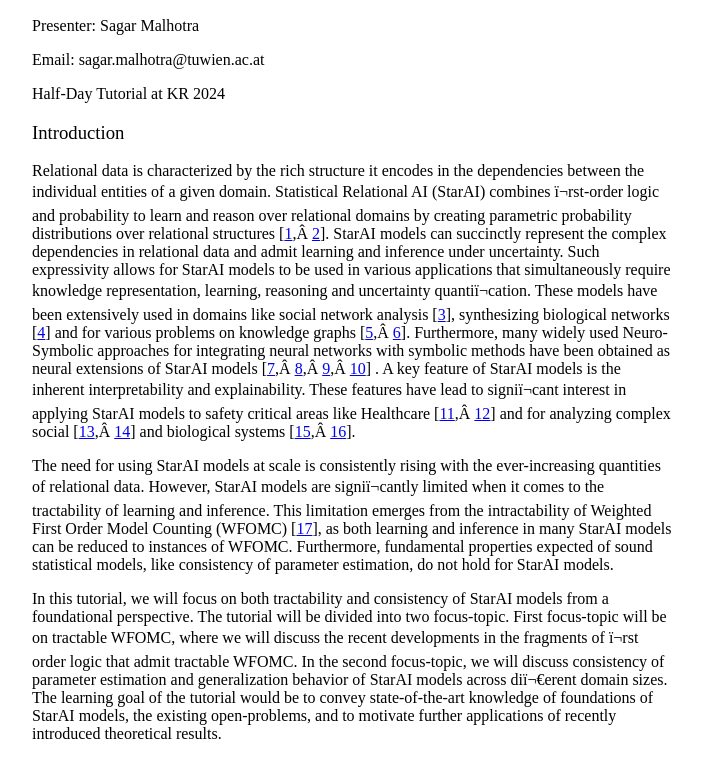
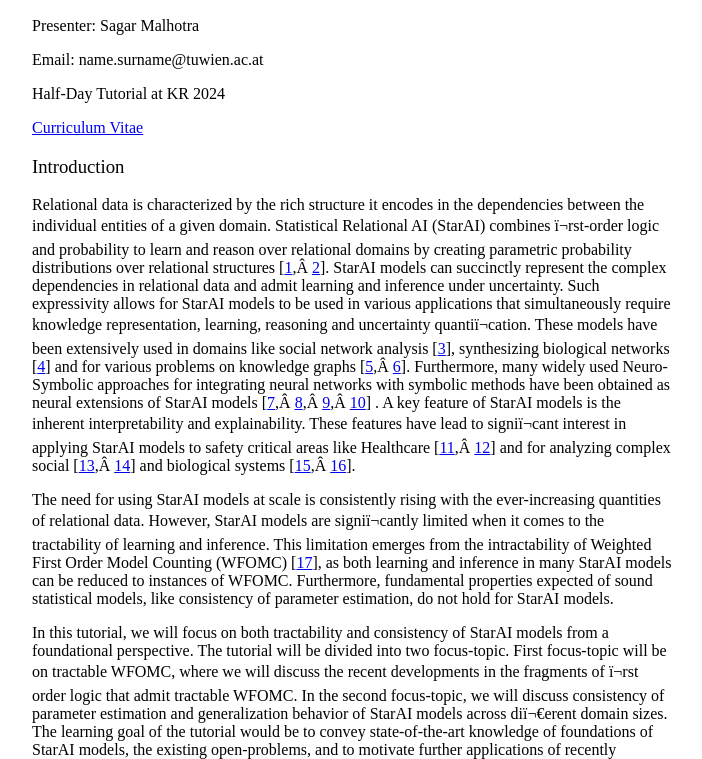
Before and after one commit to CountingLogic/StarAI-KR2024.github.io, a plain HTML site: page index.html in a window 1280 px wide. Shown: the part 50-809 px from the top of the page, without its empty margins (288-990 px from the left). Drawn offline with nearby package versions, Linux system fonts and the light colour scheme; some packages are replaced by stand-ins of ours.

```diff
--- a/index.html
+++ b/index.html
@@ -82,10 +82,15 @@
 <!--l. 4--><p class="indent" >   <span
 class="ptmb8t-">Presenter: </span>Sagar Malhotra
 </p><!--l. 6--><p class="indent" >   <span
-class="ptmb8t-">Email: </span>sagar.malhotra@tuwien.ac.at
+class="ptmb8t-">Email: </span>name.surname@tuwien.ac.at
 </p><!--l. 8--><p class="indent" >   <span
 class="ptmb8t-"></span>Half-Day Tutorial at KR 2024
 </p>
+
+</p><!--l. 8--><p class="indent" >
+<a href="https://countinglogic.github.io/StarAI-KR2024.github.io/KR_tutorial.pdf">Curriculum Vitae</a>
+</p>
+
    <h3 class="sectionHead"><span class="titlemark">    </span> <a
  id="x1-10001"></a>Introduction</h3>
 <!--l. 13--><p class="noindent" >Relational data is characterized by the rich structure it encodes in the dependencies between
```
Also changed, not shown: 1 other file.
